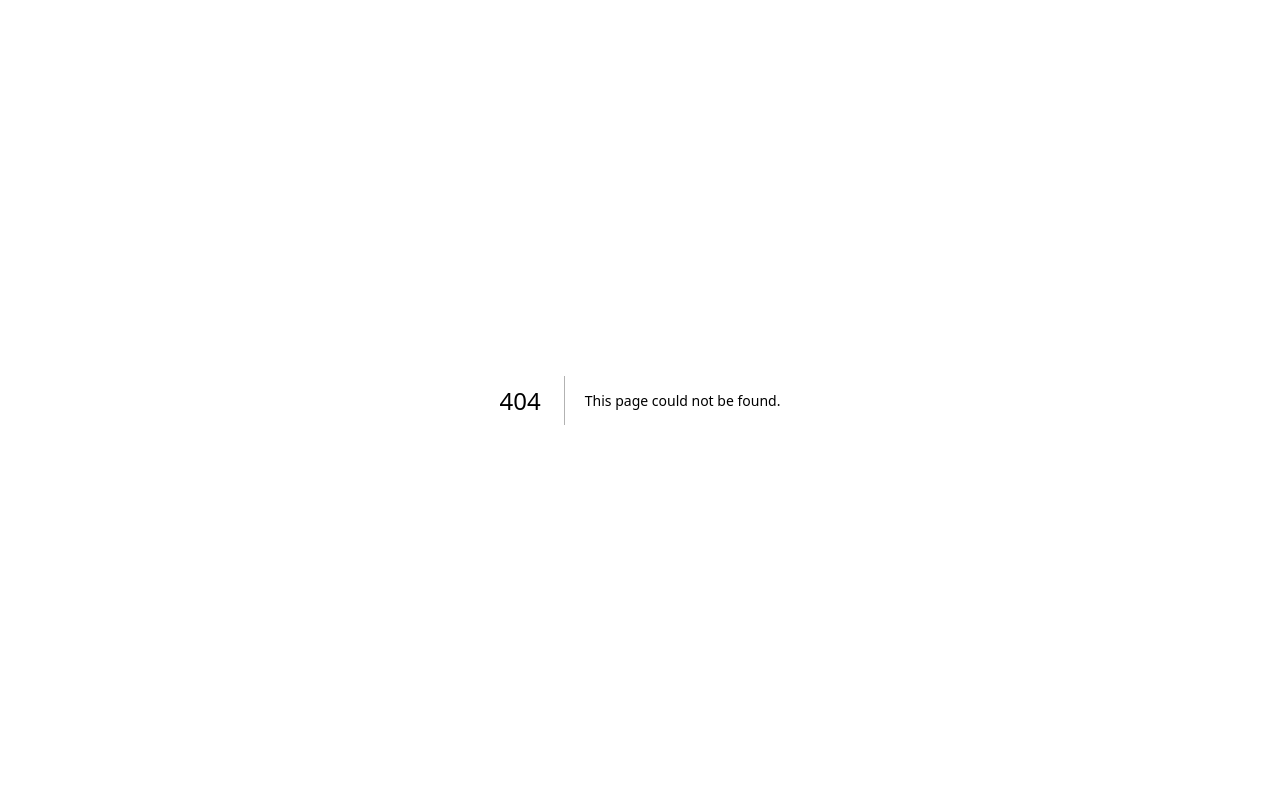
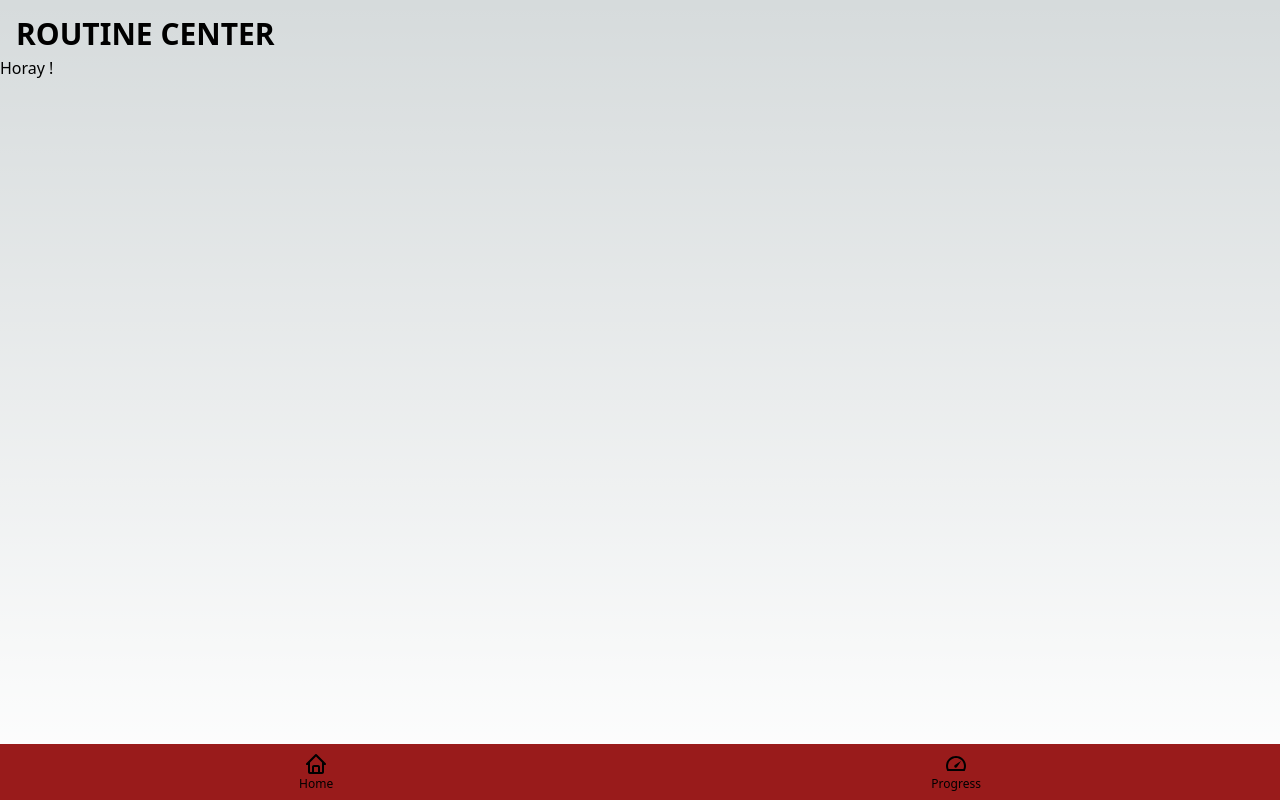
Before and after one commit to Jesinski/habit-tracker, a Next.js app: page /progress in a window 1280 px wide. Before the commit this address had no page. Built offline with nearby package versions, Linux system fonts and the light colour scheme.

Commit message:
footer in place

```diff
--- /dev/null
+++ b/src/components/Footer.tsx
@@ -0,0 +1,17 @@
+import Link from "next/link";
+import { BiHome, BiTachometer } from "react-icons/bi";
+
+export default function Footer() {
+  return (
+    <footer className="flex-none bottom-0 flex justify-around h-14 max-h-14 w-full bg-gray-200 bg-red-800">
+      <Link href="/" className="flex flex-col justify-center">
+        <BiHome size={24} className="self-center flexgrow" />
+        <button className="bg-transparent text-xs">Home</button>
+      </Link>
+      <Link href="/progress" className="flex flex-col justify-center">
+        <BiTachometer size={24} className="self-center flexgrow" />
+        <button className="bg-transparent text-xs">Progress</button>
+      </Link>
+    </footer>
+  );
+}
--- a/src/pages/index.tsx
+++ b/src/pages/index.tsx
@@ -1,15 +1,15 @@
+import Footer from "@/components/Footer";
 import Tile from "@/components/Tile";
 import { Inter } from "next/font/google";
-import { BiHome, BiTachometer } from "react-icons/bi";
 const inter = Inter({ subsets: ["latin"] });
 
 export default function Home() {
   return (
     <div className="flex flex-col h-screen">
-      <header className="p-2 m-2 h-10 font-extrabold uppercase text-3xl">
+      <header className="flex-none p-2 m-2 h-10 font-extrabold uppercase text-3xl ">
         Routine Center
       </header>
-      <main className="overflow-y-auto overflow-x-hidden">
+      <main className="overflow-y-auto overflow-x-hidden grow">
         <Tile time="5:00 AM" name="Wake Up"></Tile>
         <Tile time="6:00 AM" name="Gym"></Tile>
         <Tile time="7:00 AM" name="1st Meal"></Tile>
@@ -21,16 +21,7 @@ export default function Home() {
         <Tile time="7:00 PM" name="1st Meal"></Tile>
         <Tile time="9:00 PM" name="Sleep"></Tile>
       </main>
-      <footer className="flex justify-around h-24 max-h-24 w-full bg-gray-200">
-        <div className="flex flex-col justify-center">
-          <BiHome size={24} className="self-center flexgrow" />
-          <button className="bg-transparent text-xs">Home</button>
-        </div>
-        <div className="flex flex-col justify-center">
-          <BiTachometer size={24} className="self-center flexgrow" />
-          <button className="bg-transparent text-xs">Progress</button>
-        </div>
-      </footer>
+      <Footer />
     </div>
   );
 }
--- /dev/null
+++ b/src/pages/progress.tsx
@@ -0,0 +1,15 @@
+import Footer from "@/components/Footer";
+
+export default function Progress() {
+  return (
+    <div className="flex flex-col h-screen">
+      <header className="flex-none p-2 m-2 h-10 font-extrabold uppercase text-3xl">
+        Routine Center
+      </header>
+      <main className="overflow-y-auto overflow-x-hidden grow">
+        <h2> Horay !</h2>
+      </main>
+      <Footer />
+    </div>
+  );
+}
```
